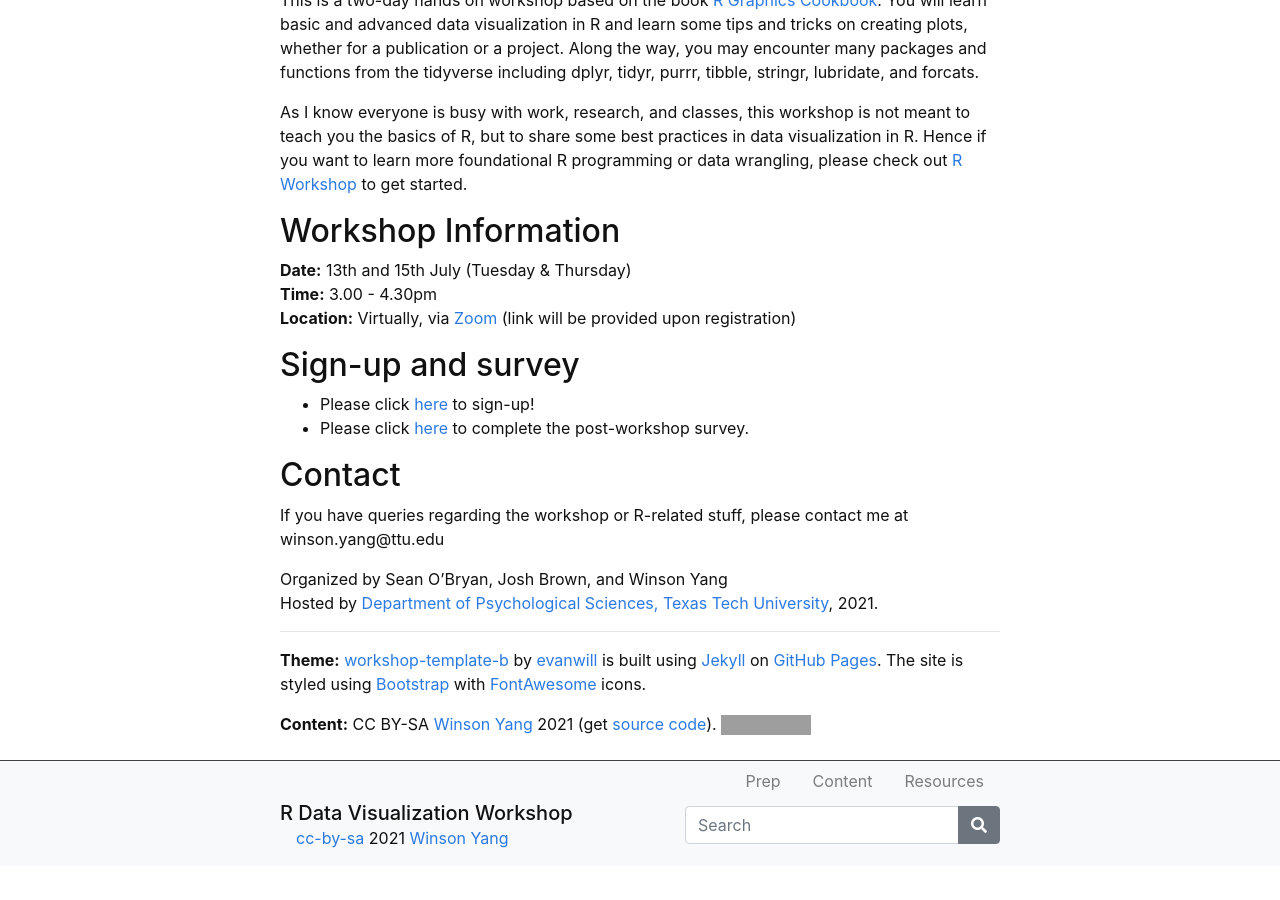
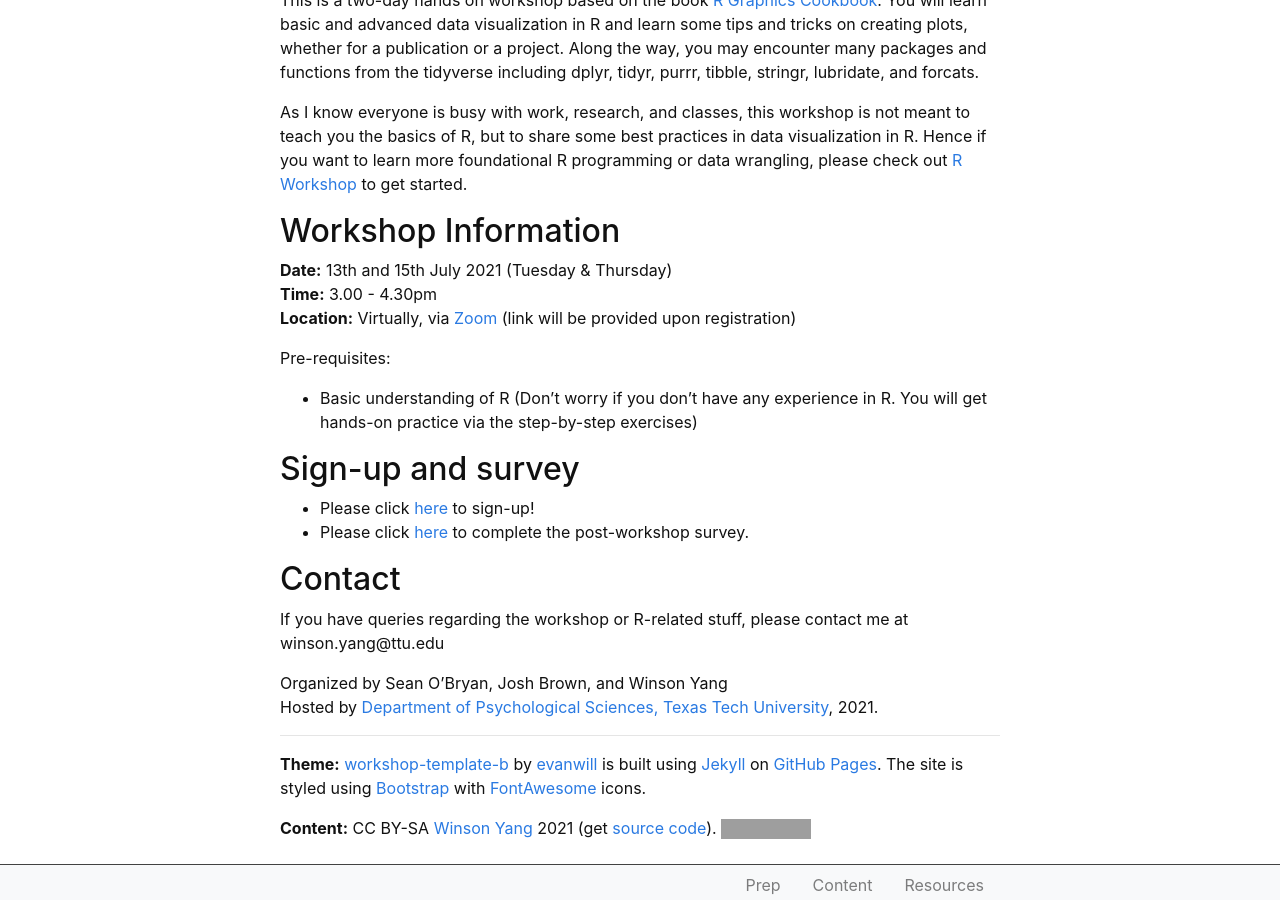
Before and after one commit to winsonfzyang/RVisWorkshop, a Jekyll site: the page built from index.md, in a window 1280 px wide and 900 px high, scrolled down 558 px. Built offline with Jekyll 4.4.1, drawn with Linux system fonts in a browser that asks for light colours; before the commit the page ends 1424 px from its top, so only the background shows below that; grey boxes are pictures that could not be loaded.

Commit message:
Add files via upload

```diff
--- a/index.md
+++ b/index.md
@@ -13,11 +13,13 @@ As I know everyone is busy with work, research, and classes, this workshop is no
 
 ## Workshop Information
 
-**Date:** 13th and 15th July (Tuesday & Thursday)
+**Date:** 13th and 15th July 2021 (Tuesday & Thursday)
 **Time:** 3.00 - 4.30pm
 **Location:** Virtually, via [Zoom](https://zoom.us/) (link will be provided upon registration)
 
-
+Pre-requisites:
+* Basic understanding of R
+(Don't worry if you don't have any experience in R. You will get hands-on practice via the step-by-step exercises)
 
 
 ## Sign-up and survey
```
Also changed, not shown: flyer.jpg.
